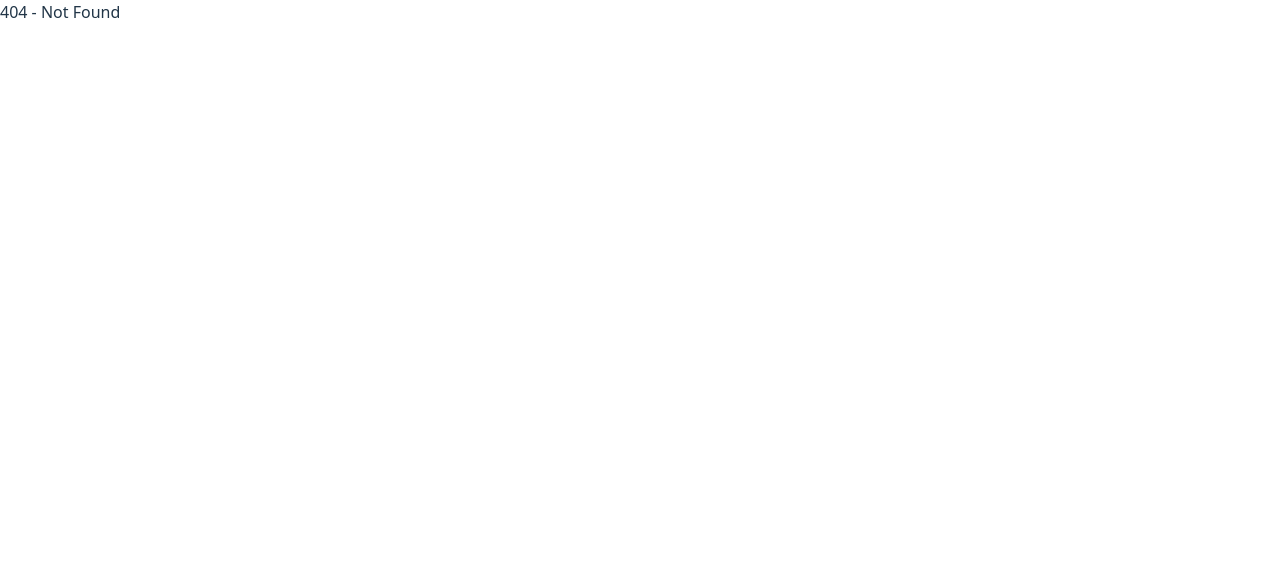
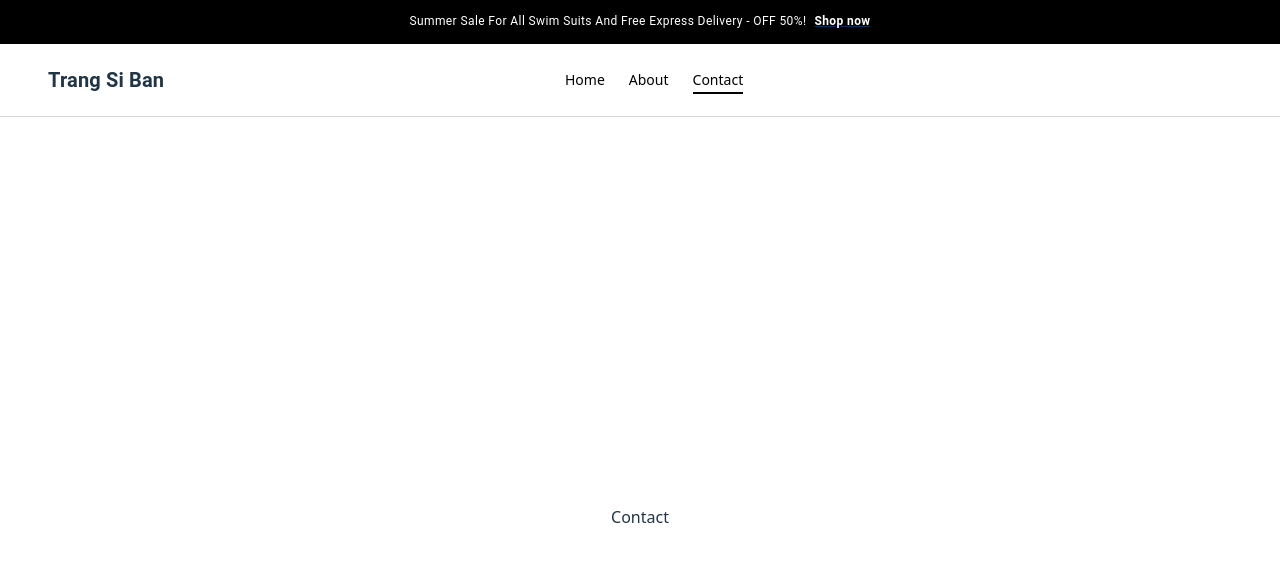
Before and after one commit to Trangsiban27/react-ecommerce-spinner-wheel, a React (Vite) app: page /contact in a window 1280 px wide. Before the commit this address had no page. Shown: the top 562 px of the page. Built offline with nearby package versions, Linux system fonts and the light colour scheme; some icons are missing.

Commit message:
add Contact page

```diff
--- /dev/null
+++ b/src/apps/contact/Contact.tsx
@@ -0,0 +1,11 @@
+import React from 'react'
+
+const Contact = () => {
+    return (
+        <div className='w-full h-screen flex items-center justify-center'>
+            Contact
+        </div>
+    )
+}
+
+export default Contact
--- a/src/routes/appRoutes.tsx
+++ b/src/routes/appRoutes.tsx
@@ -3,6 +3,7 @@ import Layout from "../layout/Layout";
 import Home from "../apps/home/Home";
 import LuckyWheel from "../apps/lucky-wheel/LuckyWheel";
 import About from "../apps/about/About";
+import Contact from "../apps/contact/Contact";
 
 const routes: RouteObject[] = [
     {
@@ -24,6 +25,10 @@ const routes: RouteObject[] = [
             {
                 path: 'about',
                 element: <About />
+            },
+            {
+                path: 'contact',
+                element: <Contact />
             }
         ]
     },
```
